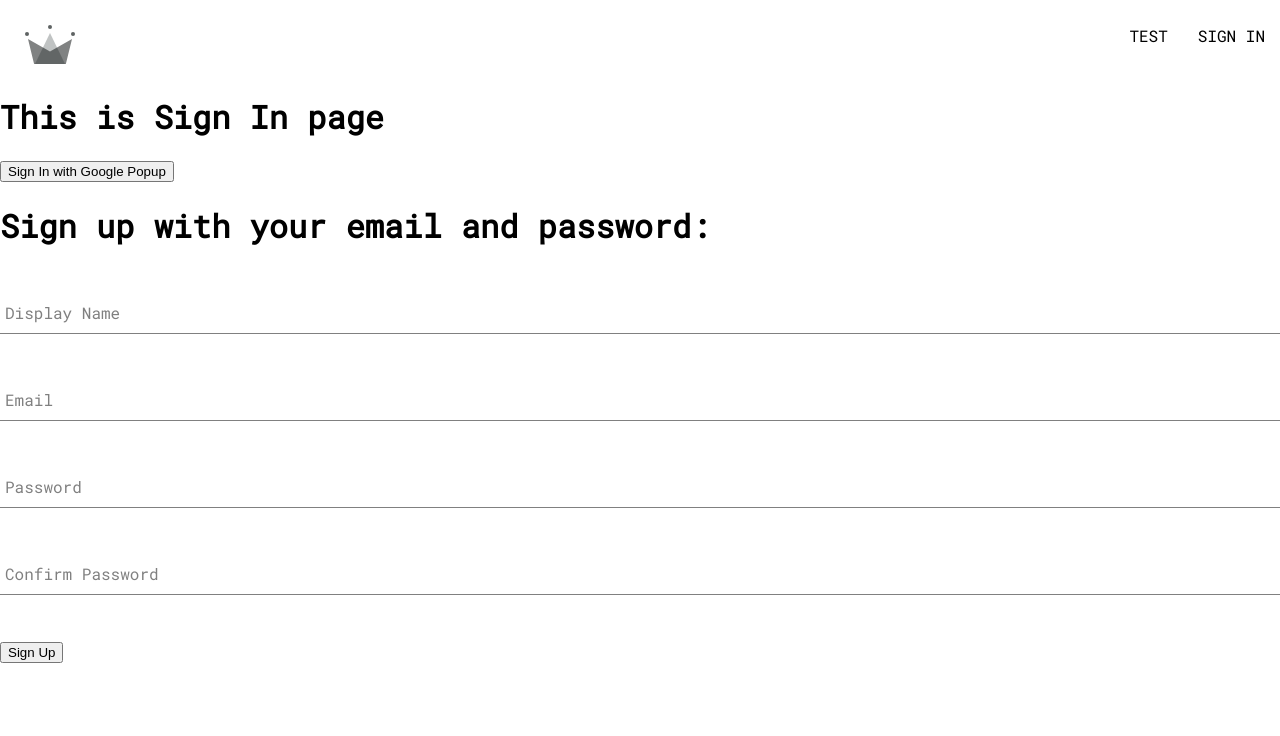
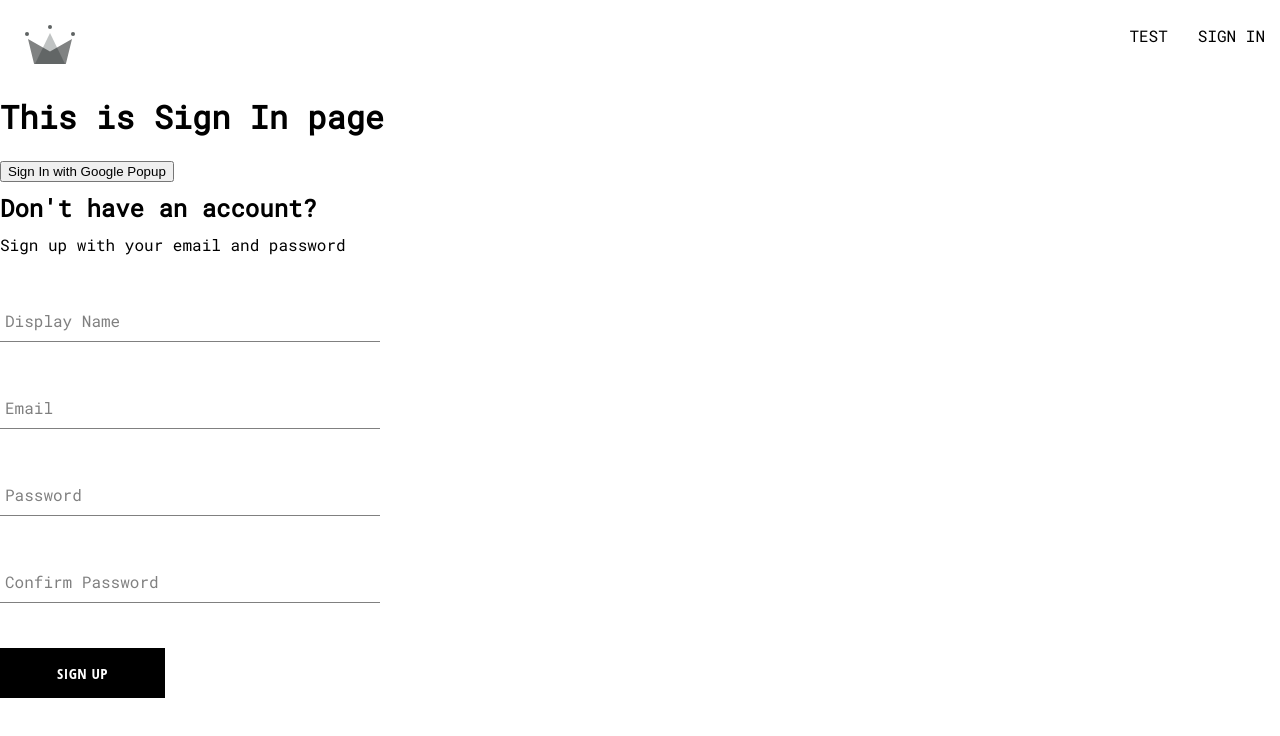
Before and after one commit to MiUlon/crwn-clothing, a React (Create React App) app: page /sign-in in a window 1280 px wide. Shown: the top 736 px of the page. Built offline with nearby package versions, Linux system fonts and the light colour scheme.

Commit message:
adding Button component

```diff
--- /dev/null
+++ b/src/components/button/button.component.jsx
@@ -0,0 +1,16 @@
+import './button.styles.scss';
+
+const BUTTON_TYPE_CLASSES = {
+    google: 'google-sign-in',
+    inverted: 'inverted',
+};
+
+const Button = ({ children, buttonType, ...otherProps }) => {
+    return (
+        <button className={`button-container ${BUTTON_TYPE_CLASSES[buttonType]}`} {...otherProps}>
+            {children}
+        </button>
+    );
+};
+
+export default Button;
--- /dev/null
+++ b/src/components/button/button.styles.scss
@@ -0,0 +1,46 @@
+.button-container {
+    min-width: 165px;
+    width: auto;
+    height: 50px;
+    letter-spacing: 0.5px;
+    line-height: 50px;
+    padding: 0 35px 0 35px;
+    font-size: 15px;
+    background-color: black;
+    color: white;
+    text-transform: uppercase;
+    font-family: 'Open Sans Condensed';
+    font-weight: bolder;
+    border: none;
+    cursor: pointer;
+    display: flex;
+    justify-content: center;
+
+    &:hover {
+      background-color: white;
+      color: black;
+      border: 1px solid black;
+    }
+
+    &.google-sign-in {
+      background-color: #4285f4;
+      color: white;
+
+      &:hover {
+        background-color: #357ae8;
+        border: none;
+      }
+    }
+
+    &.inverted {
+      background-color: white;
+      color: black;
+      border: 1px solid black;
+
+      &:hover {
+        background-color: black;
+        color: white;
+        border: none;
+      }
+    }
+  }
--- a/src/components/sign-up-form/sign-up-form.component.jsx
+++ b/src/components/sign-up-form/sign-up-form.component.jsx
@@ -1,6 +1,8 @@
 import { useState } from "react";
 import FormInput from "../form-input/form-input.component";
+import Button from "../button/button.component";
 import { createAuthUserWithEmailAndPassword, createUserDocumentFromAuth } from '../../utils/firebase/firebase.utils';
+import './sign-up-form.styles.scss';
 
 const defaultFormFields = {
     displayName: '',
@@ -48,8 +50,9 @@
     };
 
     return (
-        <div>
-            <h1>Sign up with your email and password: </h1>
+        <div className='sign-up-container'>
+            <h2>Don't have an account?</h2>
+            <span>Sign up with your email and password</span>
             <form onSubmit={handleSumbit}>
                 <FormInput label='Display Name' type='text' required onChange={handleChange} name='displayName' value={displayName}/>
 
@@ -59,7 +62,7 @@
 
                 <FormInput label='Confirm Password' type='password' required onChange={handleChange} name='confirmPassword' value={confirmPassword}/>
 
-                <button type='submit'>Sign Up</button>
+                <Button type='submit'>Sign Up</Button>
             </form>
         </div>
     )
--- /dev/null
+++ b/src/components/sign-up-form/sign-up-form.styles.scss
@@ -0,0 +1,9 @@
+.sign-up-container {
+    display: flex;
+    flex-direction: column;
+    width: 380px;
+
+    h2 {
+        margin: 10px 0;
+    }
+}
```
